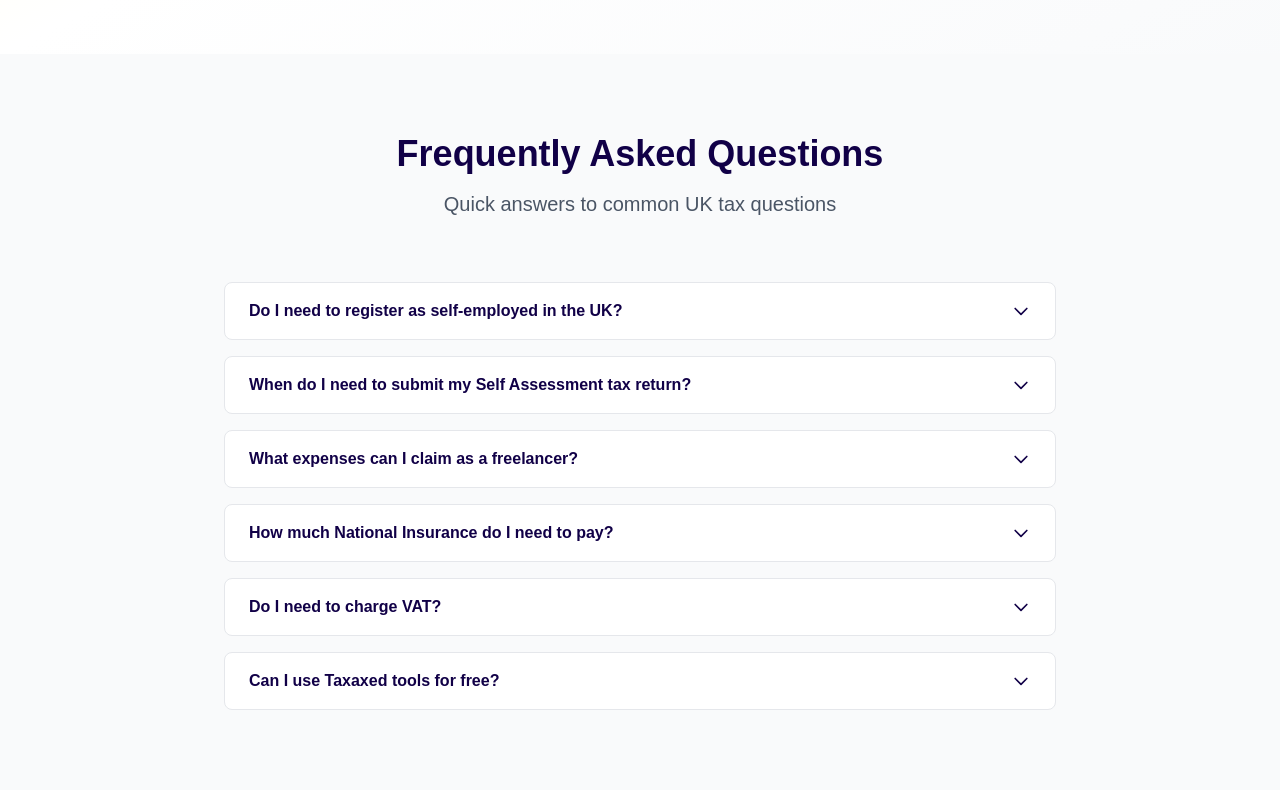
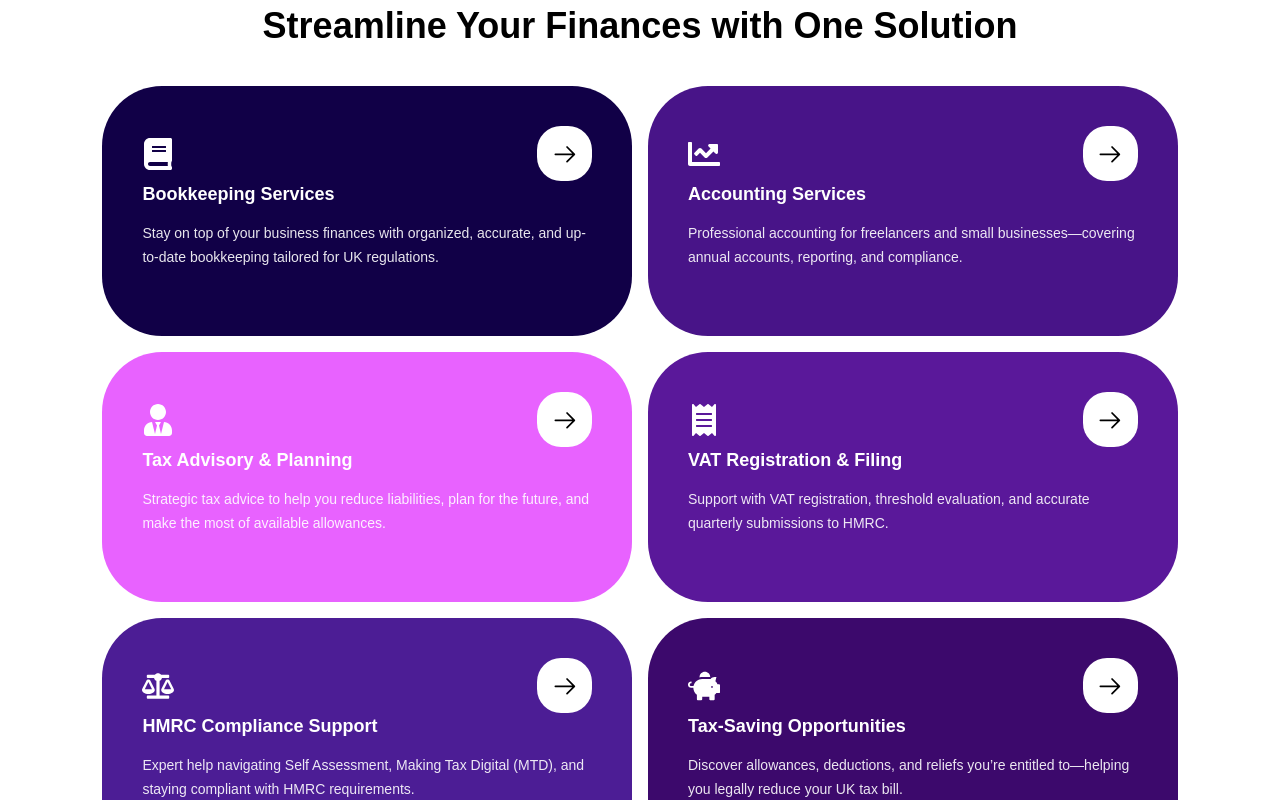
Before and after one commit to Olawoyin1/Taxaxed, a React (Vite) app: page / in a window 1280 px wide. Shown: the part 720-1520 px from the top of the page. Built offline with nearby package versions, Linux system fonts and the light colour scheme; a web font is replaced by a local one.

Commit message:
services highlight on the home page

```diff
--- a/src/components/Hero.tsx
+++ b/src/components/Hero.tsx
@@ -4,7 +4,7 @@ import { Link } from 'react-router-dom';
 
 const Hero = () => {
   return (
-    <section className="pt-24 pb-16 bg-gradient-to-br from-[#FFFFDD] via-white to-gray-50">
+    <section className="pt-10 pb-10 bg-gradient-to-br from-[#FFFFDD] via-white to-gray-50">
       <div className="container mx-auto ">
         <div className="grid lg:grid-cols-2 gap-12 items-center">
           {/* Text Content */}
@@ -21,15 +21,15 @@ const Hero = () => {
               for UK freelancers, self-employed individuals, and small business owners.
             </p>
 
-            <div className="flex sm:flex-row gap-4 justify-center lg:justify-start mb-12 animate-slide-up">
+            <div className="flex sm:flex-row gap-4 justify-center lg:justify-start mb-7 md:mb-0 animate-slide-up">
                 <Link to='/'>
-                    <button className="bg-[#E862FF] hover:bg-[#e862ffcc] text-white text-sm px-4 md:px-8 py-3 md:text-lg rounded-md transition">
+                    <button className="bg-[#E862FF] hover:bg-[#e862ffcc] text-white text-sm px-7 md:px-8 py-3 md:text-lg rounded-md transition">
                         Start Learning
                     </button>
                 </Link>
 
               <Link to="/tools">
-                <button className="border border-[#110047] text-[#110047] hover:bg-[#110047] hover:text-white px-4 md:px-8 py-3 text-sm md:text-lg rounded-md transition">
+                <button className="border border-[#110047] text-[#110047] hover:bg-[#110047] hover:text-white px-7 md:px-8 py-3 text-sm md:text-lg rounded-md transition">
                   Explore Tools
                 </button>
               </Link>
@@ -40,6 +40,7 @@ const Hero = () => {
           <div className="flex justify-center lg:justify-end">
             <div className="w-full max-w-lg animate-fade-in">
               {/* <TaxIllustration /> */}
+              <img src="https://img.freepik.com/free-vector/bill-analysis-concept-illustration_114360-19348.jpg?ga=GA1.1.1092135121.1738813692&semt=ais_hybrid&w=740" alt="" />
             </div>
           </div>
         </div>
--- /dev/null
+++ b/src/components/Highlight.tsx
@@ -0,0 +1,114 @@
+
+import {
+  FaBook,
+  FaChartLine,
+  FaUserTie,
+  FaReceipt,
+  FaBalanceScale,
+  FaPiggyBank,
+} from "react-icons/fa";
+import { GoArrowRight } from "react-icons/go";
+import { Link } from "react-router-dom";
+
+const servicesHighlight = [
+  {
+    title: "Bookkeeping Services",
+    description:
+      "Stay on top of your business finances with organized, accurate, and up-to-date bookkeeping tailored for UK regulations.",
+    icon: FaBook,
+    link: "/bookkeeping",
+    bgColor: "#110047", // Electric Violet
+  },
+  {
+    title: "Accounting Services",
+    description:
+      "Professional accounting for freelancers and small businesses—covering annual accounts, reporting, and compliance.",
+    icon: FaChartLine,
+    link: "/accounting",
+    bgColor: "#481488", // Rich Indigo
+  },
+  {
+    title: "Tax Advisory & Planning",
+    description:
+      "Strategic tax advice to help you reduce liabilities, plan for the future, and make the most of available allowances.",
+    icon: FaUserTie,
+    link: "/tax-advisory",
+    bgColor: "#E862FF", // Deep Purple
+  },
+  {
+    title: "VAT Registration & Filing",
+    description:
+      "Support with VAT registration, threshold evaluation, and accurate quarterly submissions to HMRC.",
+    icon: FaReceipt,
+    link: "/vat-services",
+    bgColor: "#5A189A", // Royal Purple
+  },
+  {
+    title: "HMRC Compliance Support",
+    description:
+      "Expert help navigating Self Assessment, Making Tax Digital (MTD), and staying compliant with HMRC requirements.",
+    icon: FaBalanceScale,
+    link: "/compliance",
+    bgColor: "#4C1D95", // Indigo
+  },
+  {
+    title: "Tax-Saving Opportunities",
+    description:
+      "Discover allowances, deductions, and reliefs you’re entitled to—helping you legally reduce your UK tax bill.",
+    icon: FaPiggyBank,
+    link: "/tax-saving",
+    bgColor: "#3C096C", // Deep Violet
+  },
+];
+
+const ServicesHighlightSection = () => {
+  return (
+    <section className="py-20 bg-white">
+      <div className="container mx-auto">
+        <div className="text-center mb-10">
+          <h2 className="text-2xl md:text-4xl font-bold ">
+            Streamline Your Finances with One Solution
+          </h2>
+        </div>
+
+        <div className="grid md:grid-cols-2 gap-4 ">
+          {servicesHighlight.map((service, index) => {
+            const Icon = service.icon;
+            return (
+              <div
+                key={index}
+                className="rounded-[60px] p-10 min-h-[250px] w-full flex flex-col justify-start items-start transition-all duration-300"
+                style={{ backgroundColor: service.bgColor }}
+              >
+                {/* Header with icon and arrow */}
+                <div className="flex justify-between items-center w-full">
+
+                    <Icon size={32} className="text-white" />
+
+                  <Link
+                    to={service.link}
+                    className="flex items-center justify-center h-[55px] w-[55px] rounded-3xl bg-white bg-opacity-20"
+                  >
+                    <GoArrowRight size={28} className="transition-all duration-300" />
+                  </Link>
+                </div>
+
+                {/* Text Content */}
+                <div className="flex text-white flex-col w-full">
+                  <h3 className="text-[18px] font-semibold leading-[26px] mb-[14px]">
+                    {service.title}
+                  </h3>
+                  <p className="text-sm leading-[24px] font-normal text-white/90">
+                    {service.description}
+                  </p>
+                </div>
+              </div>
+            );
+          })}
+        </div>
+      </div>
+    </section>
+  );
+};
+
+export default ServicesHighlightSection;
--- a/src/pages/Home.tsx
+++ b/src/pages/Home.tsx
@@ -1,11 +1,13 @@
 import FAQSection from "../components/FAQ"
 import Hero from "../components/Hero"
+import ServicesHighlightSection from "../components/Highlight"
 import Loader from "../utils/Loader"
 
 const Home = () => {
   return (
     <div>
         <Hero />
+        <ServicesHighlightSection />
         <FAQSection />
         <Loader />
     </div>
```
